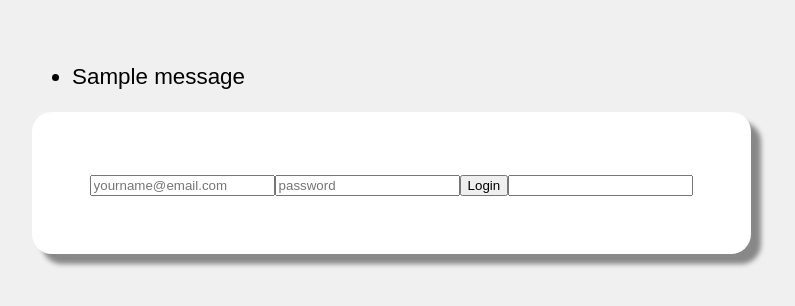
After one commit to carlosvin/pricecalculator, a Flask app: template templates/add_user.html in a window 1280 px wide. The commit adds this page. Shown: the top 306 px of the page, without its empty margins (32-827 px from the left). Run offline with Flask 2, Linux system fonts and the light colour scheme; the template is opened without the code that fills it: most values are stand-ins (such as "Sample title", 1, 10 or a date in 2020); one stand-in notice (Sample message) is shown.

Commit message:
improving user system

```diff
--- /dev/null
+++ b/templates/add_user.html
@@ -0,0 +1,5 @@
+{% extends 'login.html' %}
+
+{% block extra_inputs %}
+<input type="password" name="admin_password" required>
+{% endblock %}
--- a/templates/layout.html
+++ b/templates/layout.html
@@ -4,9 +4,7 @@
 <div class="page">
   <h1>  {% block titlebody %}{% endblock %}</h1>
 
-  {% for message in get_flashed_messages() %}
-    <div class=flash>{{ message }}</div>
-  {% endfor %}
+  {% include 'messages.html' %}
   <div class="main">
   {% block body %}{% endblock %}
   </div>
--- /dev/null
+++ b/templates/login.html
@@ -0,0 +1,15 @@
+{% extends "layout.html" %}
+{% block body %}
+<section class="loginform cf">
+<form name="login" action="/login" method="post" accept-charset="utf-8">
+	{% if email %}
+		<input type="email" name="email" placeholder="yourname@email.com"required>
+	{% else %}
+		<input type="email" name="email" placeholder="yourname@email.com"required value="{{ email }}">
+	{% endif %}
+		<input type="password" name="password" placeholder="password" required>
+		<input type="submit" value="Login">
+	{% block extra_inputs %}{% endblock %}
+</form>
+</section>
+{% endblock %}
--- /dev/null
+++ b/templates/messages.html
@@ -0,0 +1,9 @@
+{% with messages = get_flashed_messages(with_categories=true) %}
+  {% if messages %}
+    <ul class=flashes>
+    {% for category, message in messages %}
+      <li class="{{ category }}">{{ message }}</li>
+    {% endfor %}
+    </ul>
+  {% endif %}
+{% endwith %}
```
